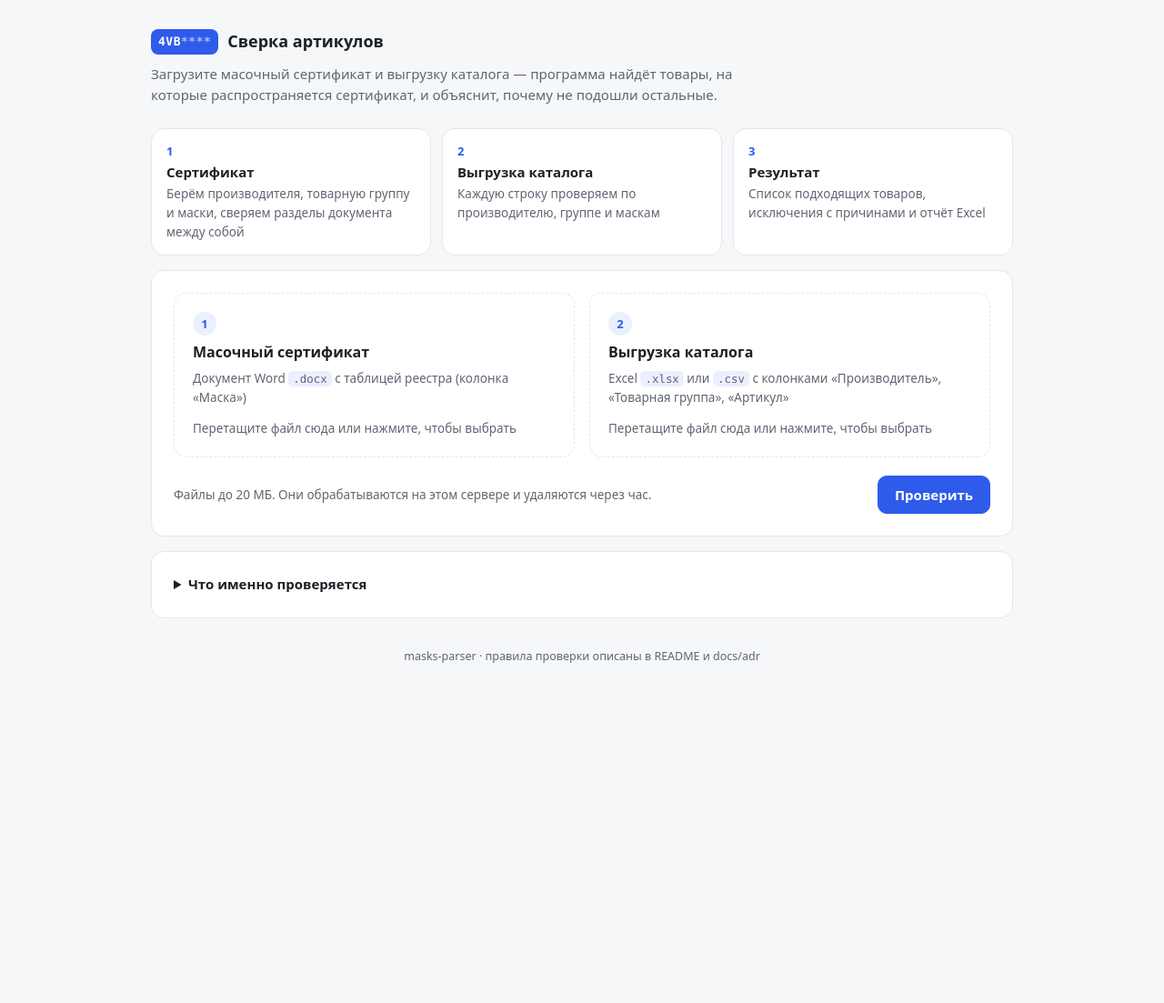
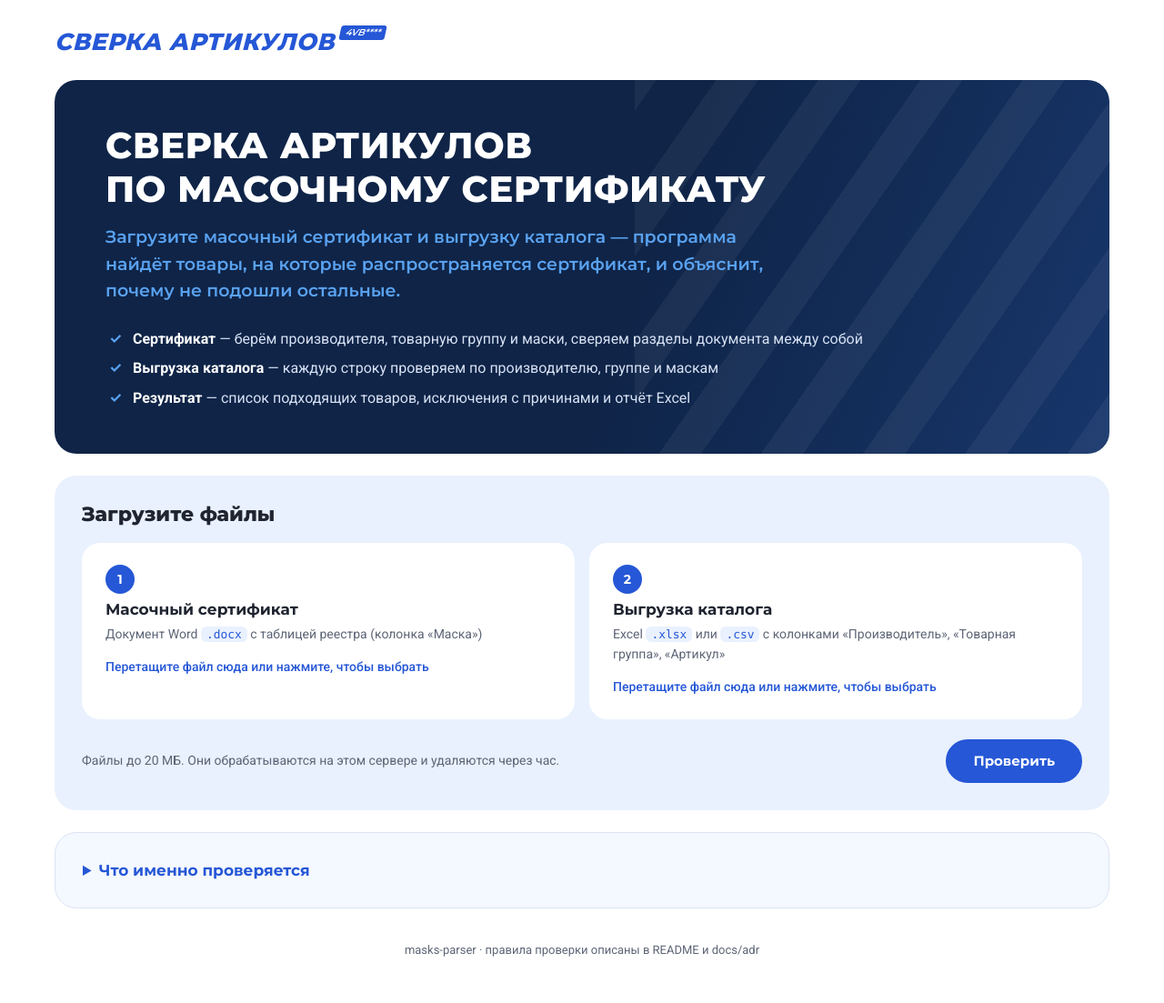
Before and after one commit to YahorKavaliou1/masks_parser, a Flask app: page / in a window 1280 px wide. Shown: the whole page at 91% size. Before the commit the page ends 729 px from the top, so only its background shows below. Run offline with Flask 3, Linux system fonts and the light colour scheme.

Commit message:
redesign

```diff
--- a/masks_parser/web/static/style.css
+++ b/masks_parser/web/static/style.css
@@ -1,175 +1,190 @@
+/* Палитра и формы в стиле сайта DiasAuto: белый фон, фирменный синий,
+   тёмно-синий баннер, светло-голубые панели, кнопки-«таблетки». */
 :root {
-  --bg: #f6f7f9;
-  --surface: #ffffff;
-  --text: #1c2027;
-  --muted: #5f6673;
-  --border: #e3e6eb;
-  --accent: #2f5bea;
-  --accent-text: #ffffff;
-  --accent-soft: #eaf0ff;
-  --good: #1f8a4c;
-  --good-soft: #e7f6ed;
-  --warn: #b5620b;
-  --warn-soft: #fdf1e3;
-  --bad: #c23934;
+  --bg: #ffffff;
+  --text: #1f2430;
+  --muted: #5d6576;
+  --border: #dbe4f3;
+  --blue: #2557d6;
+  --blue-hover: #1d48bb;
+  --blue-panel: #2753cf;
+  --sky: #5aa2f0;
+  --navy: #0f2447;
+  --navy-2: #17366b;
+  --soft: #e9f1fe;
+  --soft-2: #f4f8ff;
+  --ink: #17191d;
+  --good: #1c9a52;
+  --good-soft: #e3f6ea;
+  --warn: #d0700c;
+  --warn-soft: #fff1e1;
+  --bad: #d23a33;
   --bad-soft: #fdecec;
+  --font: "Roboto", system-ui, -apple-system, "Segoe UI", sans-serif;
+  --display: "Montserrat", "Roboto", system-ui, sans-serif;
   --mono: ui-monospace, "SF Mono", "JetBrains Mono", Menlo, Consolas, monospace;
-  --radius: 14px;
+  --radius: 24px;
   color-scheme: light;
-}
-
-@media (prefers-color-scheme: dark) {
-  :root {
-    --bg: #111317;
-    --surface: #1a1d23;
-    --text: #e8eaee;
-    --muted: #9aa1ad;
-    --border: #2c313a;
-    --accent: #7c9dff;
-    --accent-text: #0d1020;
-    --accent-soft: #1f2a4a;
-    --good: #5fd08f;
-    --good-soft: #17301f;
-    --warn: #f0a85a;
-    --warn-soft: #33261a;
-    --bad: #ff8a84;
-    --bad-soft: #3a1e1e;
-    color-scheme: dark;
-  }
 }
 
 * { box-sizing: border-box; }
 
-body {
-  margin: 0;
-  background: var(--bg);
-  color: var(--text);
-  font: 15px/1.55 system-ui, -apple-system, "Segoe UI", Roboto, sans-serif;
+body { margin: 0; background: var(--bg); color: var(--text); font: 15px/1.55 var(--font); }
+
+.page { max-width: 1200px; margin: 0 auto; padding: 20px 20px 48px; }
+
+h1, h2, h3 { font-family: var(--display); line-height: 1.2; margin: 0 0 10px; }
+h1 { font-size: 26px; font-weight: 800; }
+h2 { font-size: 22px; font-weight: 800; }
+h3 { font-size: 16px; font-weight: 700; margin-top: 18px; }
+a { color: var(--blue); }
+code, .mono { font-family: var(--mono); font-size: 0.92em; }
+code { background: var(--soft); color: var(--blue); padding: 1px 6px; border-radius: 6px; }
+.muted { color: var(--muted); }
+
+/* Шапка: логотип-надпись как у DiasAuto — жирный курсив и плашка */
+.header { display: flex; align-items: center; padding: 6px 0 22px; }
+.brand { display: inline-flex; align-items: flex-start; gap: 6px; text-decoration: none; }
+.brand-name {
+  font-family: var(--display); font-weight: 800; font-style: italic; font-size: 26px; letter-spacing: 0.5px;
+  text-transform: uppercase; color: var(--blue);
+}
+.brand-badge {
+  font: 600 italic 10px/1 var(--display); color: #fff; background: var(--blue); padding: 3px 6px;
+  border-radius: 3px; transform: skewX(-12deg); margin-top: 2px;
 }
 
-.page { max-width: 980px; margin: 0 auto; padding: 32px 16px 48px; }
+/* Баннер */
+.hero {
+  position: relative; overflow: hidden; color: #fff; border-radius: var(--radius); padding: 48px 56px;
+  margin-bottom: 24px; background: linear-gradient(110deg, var(--navy) 0%, var(--navy) 55%, var(--navy-2) 100%);
+}
+.hero::after {
+  content: ""; position: absolute; inset: 0 0 0 55%; pointer-events: none;
+  background: repeating-linear-gradient(-55deg, rgba(255, 255, 255, 0.05) 0 38px, transparent 38px 92px);
+}
+.hero > * { position: relative; z-index: 1; }
+.hero h1 { font-size: 40px; text-transform: uppercase; letter-spacing: 0.5px; margin-bottom: 14px; }
+.hero .lead { color: var(--sky); font-family: var(--display); font-weight: 600; font-size: 19px; max-width: 760px; margin: 0 0 26px; }
+.steps { list-style: none; padding: 0; margin: 0; display: grid; gap: 8px; }
+.steps li { position: relative; padding-left: 30px; color: #d7e2f5; font-size: 16px; }
+.steps li::before { content: "✓"; position: absolute; left: 4px; color: var(--sky); font-weight: 700; }
+.steps b { color: #fff; }
 
-h1, h2, h3 { line-height: 1.25; margin: 0 0 8px; }
-h1 { font-size: 24px; }
-h2 { font-size: 18px; }
-h3 { font-size: 15px; margin-top: 16px; }
-a { color: var(--accent); }
-code, .mono { font-family: var(--mono); font-size: 0.92em; }
-code { background: var(--accent-soft); padding: 1px 5px; border-radius: 5px; }
-.muted { color: var(--muted); }
-
-/* Шапка */
-.header { margin-bottom: 24px; }
-.brand { display: inline-flex; align-items: center; gap: 10px; color: var(--text); text-decoration: none; font-weight: 650; font-size: 18px; }
-.brand-mark { font-family: var(--mono); font-size: 13px; background: var(--accent); color: var(--accent-text); padding: 4px 8px; border-radius: 8px; letter-spacing: 0.5px; }
-.brand-mark span { opacity: 0.6; }
-.lead { color: var(--muted); max-width: 640px; margin: 10px 0 0; }
-
-/* Карточки */
-.card { background: var(--surface); border: 1px solid var(--border); border-radius: var(--radius); padding: 24px; margin-bottom: 16px; }
-
-/* Шаги */
-.steps { list-style: none; counter-reset: step; display: grid; grid-template-columns: repeat(3, 1fr); gap: 12px; padding: 0; margin: 0 0 16px; }
-.steps li { counter-increment: step; display: flex; flex-direction: column; gap: 2px; padding: 14px 16px; border-radius: var(--radius); background: var(--surface); border: 1px solid var(--border); }
-.steps li::before { content: counter(step); font-weight: 700; color: var(--accent); font-size: 13px; }
-.steps span { color: var(--muted); font-size: 13.5px; }
+/* Панели */
+.card { background: var(--soft); border-radius: var(--radius); padding: 30px; margin-bottom: 24px; }
 
 /* Загрузка */
-.drops { display: grid; grid-template-columns: 1fr 1fr; gap: 16px; }
+.drops { display: grid; grid-template-columns: 1fr 1fr; gap: 16px; margin-top: 18px; }
 .drop {
-  position: relative; display: flex; flex-direction: column; gap: 6px; padding: 20px;
-  border: 1.5px dashed var(--border); border-radius: var(--radius); cursor: pointer;
-  transition: border-color 0.15s, background 0.15s;
+  position: relative; display: flex; flex-direction: column; gap: 6px; padding: 22px 24px;
+  background: #fff; border: 2px dashed transparent; border-radius: 20px; cursor: pointer;
+  transition: border-color 0.15s, box-shadow 0.15s;
 }
-.drop:hover, .drop.dragging, .drop:focus-within { border-color: var(--accent); background: var(--accent-soft); }
-.drop.has-file { border-style: solid; border-color: var(--good); background: var(--good-soft); }
+.drop:hover, .drop.dragging, .drop:focus-within { border-color: var(--blue); box-shadow: 0 6px 20px rgba(37, 87, 214, 0.12); }
+.drop.has-file { border-style: solid; border-color: var(--good); }
 /* Поле файла прозрачно растянуто на всю зону: клик и перетаскивание работают нативно,
    а подсказка браузера об обязательном поле видна. */
 .drop input { position: absolute; inset: 0; opacity: 0; cursor: pointer; width: 100%; }
-.drop-step { width: 26px; height: 26px; border-radius: 50%; display: grid; place-items: center; background: var(--accent-soft); color: var(--accent); font-weight: 700; font-size: 13px; }
-.drop.has-file .drop-step { background: var(--good); color: var(--surface); }
-.drop-title { font-weight: 650; font-size: 16px; }
-.drop-hint { color: var(--muted); font-size: 13.5px; }
-.drop-file { margin-top: 8px; font-size: 13.5px; color: var(--muted); }
-.drop.has-file .drop-file { color: var(--good); font-weight: 600; }
+.drop-step {
+  width: 32px; height: 32px; border-radius: 50%; display: grid; place-items: center;
+  background: var(--blue); color: #fff; font: 700 14px/1 var(--display);
+}
+.drop.has-file .drop-step { background: var(--good); }
+.drop-title { font: 700 17px/1.3 var(--display); }
+.drop-hint { color: var(--muted); font-size: 14px; }
+.drop-file { margin-top: 8px; font-size: 14px; color: var(--blue); font-weight: 500; }
+.drop.has-file .drop-file { color: var(--good); font-weight: 700; }
 
-.form-foot { display: flex; justify-content: space-between; align-items: center; gap: 16px; margin-top: 20px; }
-.form-foot p { margin: 0; font-size: 13.5px; }
+.form-foot { display: flex; justify-content: space-between; align-items: center; gap: 16px; margin-top: 22px; }
+.form-foot p { margin: 0; font-size: 14px; }
 
-/* Кнопки */
+/* Кнопки-«таблетки» */
 .button {
-  display: inline-flex; align-items: center; justify-content: center; gap: 8px; min-height: 42px; padding: 0 18px;
-  border-radius: 10px; border: 1px solid var(--border); background: var(--surface); color: var(--text);
-  font: inherit; font-weight: 600; text-decoration: none; cursor: pointer; white-space: nowrap;
+  display: inline-flex; align-items: center; justify-content: center; gap: 8px; min-height: 48px; padding: 0 28px;
+  border-radius: 999px; border: 2px solid var(--blue); background: #fff; color: var(--blue);
+  font: 700 15px/1 var(--display); text-decoration: none; cursor: pointer; white-space: nowrap;
+  transition: background 0.15s, border-color 0.15s, color 0.15s;
 }
-.button:hover { border-color: var(--accent); }
-.button.primary { background: var(--accent); border-color: var(--accent); color: var(--accent-text); }
-.button.primary:hover { filter: brightness(1.08); }
-.button:disabled { opacity: 0.6; cursor: progress; }
+.button:hover { background: var(--soft); }
+.button.primary { background: var(--blue); color: #fff; }
+.button.primary:hover { background: var(--blue-hover); border-color: var(--blue-hover); }
+.button.dark { background: var(--ink); border-color: var(--ink); color: #fff; }
+.button.dark:hover { background: #000; }
+.button:disabled { background: #c9cdd3; border-color: #c9cdd3; color: #fff; cursor: progress; }
 
-/* Примеры и подробности */
-.samples { display: flex; justify-content: space-between; align-items: center; gap: 24px; }
-.samples p { margin: 0; font-size: 14px; }
-.details summary { cursor: pointer; font-weight: 650; }
+/* Синяя панель с примерами — как «Не можете найти нужную запчасть?» */
+.cta { background: var(--blue-panel); color: #fff; display: flex; justify-content: space-between; align-items: center; gap: 24px; }
+.cta h2 { color: #fff; }
+.cta .muted { color: #d5e1ff; margin: 0; font-size: 14.5px; }
+.cta a { color: #fff; font-weight: 500; }
+
+/* Подробности */
+.details { background: var(--soft-2); border: 1px solid var(--border); }
+.details summary { cursor: pointer; font: 700 17px/1.3 var(--display); color: var(--blue); }
 .details-body { color: var(--muted); }
 .details-body h3 { color: var(--text); }
 .details-body ol { padding-left: 20px; }
 
 /* Ошибка */
-.alert { border-color: var(--bad); background: var(--bad-soft); }
+.alert { background: var(--bad-soft); border: 1px solid #f5c6c3; }
 .alert h2 { color: var(--bad); }
-.alert ul { margin: 8px 0; padding-left: 20px; }
+.alert ul { margin: 8px 0 12px; padding-left: 20px; }
 .alert p { margin: 0; }
 
 /* Результат */
 .result-head { display: flex; justify-content: space-between; align-items: flex-start; gap: 24px; flex-wrap: wrap; }
 .result-head p { margin: 0; }
-.eyebrow { font-size: 12.5px; font-weight: 700; text-transform: uppercase; letter-spacing: 0.6px; margin-bottom: 6px !important; }
+.eyebrow { font: 700 13px/1 var(--display); text-transform: uppercase; letter-spacing: 0.8px; margin-bottom: 10px !important; }
 .eyebrow.ok { color: var(--good); }
-.actions { display: flex; gap: 8px; flex-wrap: wrap; }
+.actions { display: flex; gap: 10px; flex-wrap: wrap; }
 
-.stats { display: grid; grid-template-columns: repeat(4, 1fr); gap: 12px; margin: 24px 0 16px; }
-.stat { margin: 0; padding: 14px 16px; border-radius: 12px; background: var(--bg); }
-.stat dt { color: var(--muted); font-size: 13px; }
-.stat dd { margin: 4px 0 0; font-size: 26px; font-weight: 700; font-variant-numeric: tabular-nums; }
-.stat dd small { font-size: 13px; font-weight: 500; color: var(--muted); }
-.stat.good { background: var(--good-soft); }
+.stats { display: grid; grid-template-columns: repeat(4, 1fr); gap: 14px; margin: 26px 0 18px; }
+.stat { margin: 0; padding: 18px 20px; border-radius: 18px; background: #fff; }
+.stat dt { color: var(--muted); font-size: 14px; }
+.stat dd { margin: 6px 0 0; font: 800 30px/1.1 var(--display); font-variant-numeric: tabular-nums; }
+.stat dd small { font: 500 13px var(--font); color: var(--muted); }
 .stat.good dd { color: var(--good); }
-.stat.warn { background: var(--warn-soft); }
 .stat.warn dd { color: var(--warn); }
 
-.note { font-size: 13.5px; color: var(--muted); margin: 0 0 16px; }
+.note { font-size: 14px; color: var(--muted); margin: 0 0 18px; }
 
 /* Вкладки без JS: radio + :checked */
 .tabs > input { position: absolute; opacity: 0; pointer-events: none; }
 .tabs > label {
-  display: inline-flex; align-items: center; gap: 8px; padding: 8px 14px; margin-right: 4px;
-  border-radius: 10px; cursor: pointer; font-weight: 600; color: var(--muted);
+  display: inline-flex; align-items: center; gap: 8px; min-height: 42px; padding: 0 18px; margin: 0 6px 6px 0;
+  border-radius: 999px; cursor: pointer; font: 700 14.5px/1 var(--display); color: var(--blue); background: #fff;
 }
-.tabs > label:hover { color: var(--text); }
-.tabs > input:checked + label { background: var(--accent-soft); color: var(--accent); }
-.tabs > input:focus-visible + label { outline: 2px solid var(--accent); }
-.count { font-size: 12px; padding: 1px 8px; border-radius: 99px; background: var(--bg); color: var(--muted); }
-.panel { display: none; margin-top: 12px; }
+.tabs > label:hover { background: var(--soft-2); }
+.tabs > input:checked + label { background: var(--blue); color: #fff; }
+.tabs > input:focus-visible + label { outline: 2px solid var(--blue); outline-offset: 2px; }
+.count { font: 600 12px/1 var(--font); padding: 4px 8px; border-radius: 99px; background: var(--soft); color: var(--blue); }
+.tabs > input:checked + label .count { background: rgba(255, 255, 255, 0.2); color: #fff; }
+.panel { display: none; margin-top: 10px; }
 #tab-match:checked ~ #panel-match, #tab-exc:checked ~ #panel-exc, #tab-mask:checked ~ #panel-mask { display: block; }
 
-.table-wrap { overflow: auto; max-height: 560px; border: 1px solid var(--border); border-radius: 12px; }
+.table-wrap { overflow: auto; max-height: 560px; background: #fff; border-radius: 18px; }
 table { width: 100%; border-collapse: collapse; font-size: 14px; }
-th, td { text-align: left; padding: 9px 12px; border-bottom: 1px solid var(--border); vertical-align: top; }
-th { position: sticky; top: 0; background: var(--surface); font-size: 12.5px; color: var(--muted); font-weight: 600; }
+th, td { text-align: left; padding: 11px 16px; border-bottom: 1px solid var(--border); vertical-align: top; }
+th { position: sticky; top: 0; background: #fff; font: 600 12.5px/1.3 var(--display); color: var(--muted); text-transform: uppercase; letter-spacing: 0.4px; }
 tbody tr:last-child td { border-bottom: 0; }
-tbody tr:hover { background: var(--bg); }
+tbody tr:hover { background: var(--soft-2); }
 .num { text-align: right; font-variant-numeric: tabular-nums; width: 1%; white-space: nowrap; }
 td.mono { white-space: pre-wrap; word-break: break-all; }
 tr.zero td { color: var(--warn); }
-.empty { color: var(--muted); padding: 24px; text-align: center; border: 1px dashed var(--border); border-radius: 12px; }
+.empty { color: var(--muted); padding: 28px; text-align: center; background: #fff; border-radius: 18px; }
 
-.footer { text-align: center; font-size: 12.5px; margin-top: 32px; }
+.footer { text-align: center; font-size: 13px; margin-top: 36px; }
 
-@media (max-width: 720px) {
-  .page { padding-top: 20px; }
-  .steps, .drops { grid-template-columns: 1fr; }
+@media (max-width: 760px) {
+  .page { padding: 14px 14px 36px; }
+  .brand-name { font-size: 21px; }
+  .hero { padding: 30px 22px; }
+  .hero h1 { font-size: 26px; }
+  .hero .lead { font-size: 16px; }
+  .hero::after { inset: 0 0 0 40%; }
+  .card { padding: 22px 18px; }
+  .drops { grid-template-columns: 1fr; }
   .stats { grid-template-columns: 1fr 1fr; }
-  .form-foot, .samples { flex-direction: column; align-items: stretch; }
-  .card { padding: 18px; }
+  .form-foot, .cta { flex-direction: column; align-items: stretch; }
 }
--- a/masks_parser/web/templates/index.html
+++ b/masks_parser/web/templates/index.html
@@ -4,16 +4,18 @@
   <meta charset="utf-8">
   <meta name="viewport" content="width=device-width, initial-scale=1">
   <title>Сверка артикулов</title>
+  <link rel="preconnect" href="https://fonts.googleapis.com">
+  <link rel="preconnect" href="https://fonts.gstatic.com" crossorigin>
+  <link rel="stylesheet" href="https://fonts.googleapis.com/css2?family=Montserrat:wght@600;700;800&family=Roboto:wght@400;500;700&display=swap">
   <link rel="stylesheet" href="{{ url_for('static', filename='style.css') }}">
 </head>
 <body>
 <main class="page">
   <header class="header">
     <a href="{{ url_for('index') }}" class="brand">
-      <span class="brand-mark" aria-hidden="true">4VB<span>****</span></span>
-      <span>Сверка артикулов</span>
+      <span class="brand-name">Сверка артикулов</span>
+      <span class="brand-badge" aria-hidden="true">4VB****</span>
     </a>
-    <p class="lead">Загрузите масочный сертификат и выгрузку каталога — программа найдёт товары, на которые распространяется сертификат, и объяснит, почему не подошли остальные.</p>
   </header>
 
   {% if result %}
@@ -101,13 +103,18 @@
     </section>
     {% endif %}
 
-    <ol class="steps" aria-label="Как это работает">
-      <li><b>Сертификат</b><span>Берём производителя, товарную группу и маски, сверяем разделы документа между собой</span></li>
-      <li><b>Выгрузка каталога</b><span>Каждую строку проверяем по производителю, группе и маскам</span></li>
-      <li><b>Результат</b><span>Список подходящих товаров, исключения с причинами и отчёт Excel</span></li>
-    </ol>
+    <section class="hero">
+      <h1>Сверка артикулов<br>по масочному сертификату</h1>
+      <p class="lead">Загрузите масочный сертификат и выгрузку каталога — программа найдёт товары, на которые распространяется сертификат, и объяснит, почему не подошли остальные.</p>
+      <ol class="steps" aria-label="Как это работает">
+        <li><b>Сертификат</b> — берём производителя, товарную группу и маски, сверяем разделы документа между собой</li>
+        <li><b>Выгрузка каталога</b> — каждую строку проверяем по производителю, группе и маскам</li>
+        <li><b>Результат</b> — список подходящих товаров, исключения с причинами и отчёт Excel</li>
+      </ol>
+    </section>
 
     <form class="card upload" action="{{ url_for('check') }}" method="post" enctype="multipart/form-data" data-submit>
+      <h2>Загрузите файлы</h2>
       <div class="drops">
         <label class="drop" data-drop>
           <input type="file" name="certificate" accept=".docx" required>
@@ -131,7 +138,7 @@
     </form>
 
     {% if samples | length == 3 %}
-    <section class="card samples">
+    <section class="card samples cta">
       <div>
         <h2>Нет файлов под рукой?</h2>
         <p class="muted">Запустите проверку на синтетических примерах или скачайте их, чтобы посмотреть ожидаемый формат:
@@ -139,7 +146,7 @@
       </div>
       <form action="{{ url_for('check') }}" method="post" data-submit>
         <input type="hidden" name="use_samples" value="1">
-        <button class="button" type="submit" data-busy="Проверяем…">Проверить на примерах</button>
+        <button class="button dark" type="submit" data-busy="Проверяем…">Проверить на примерах</button>
       </form>
     </section>
     {% endif %}
```
